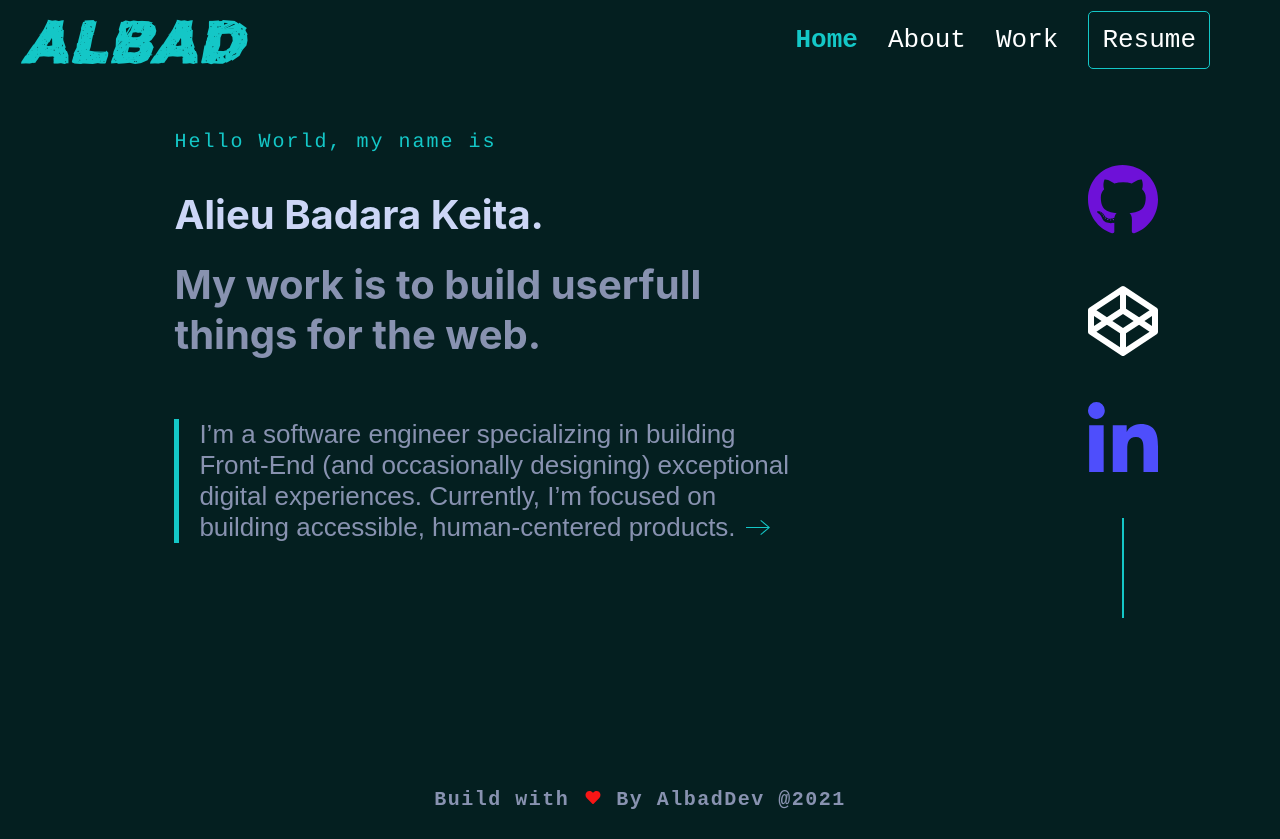
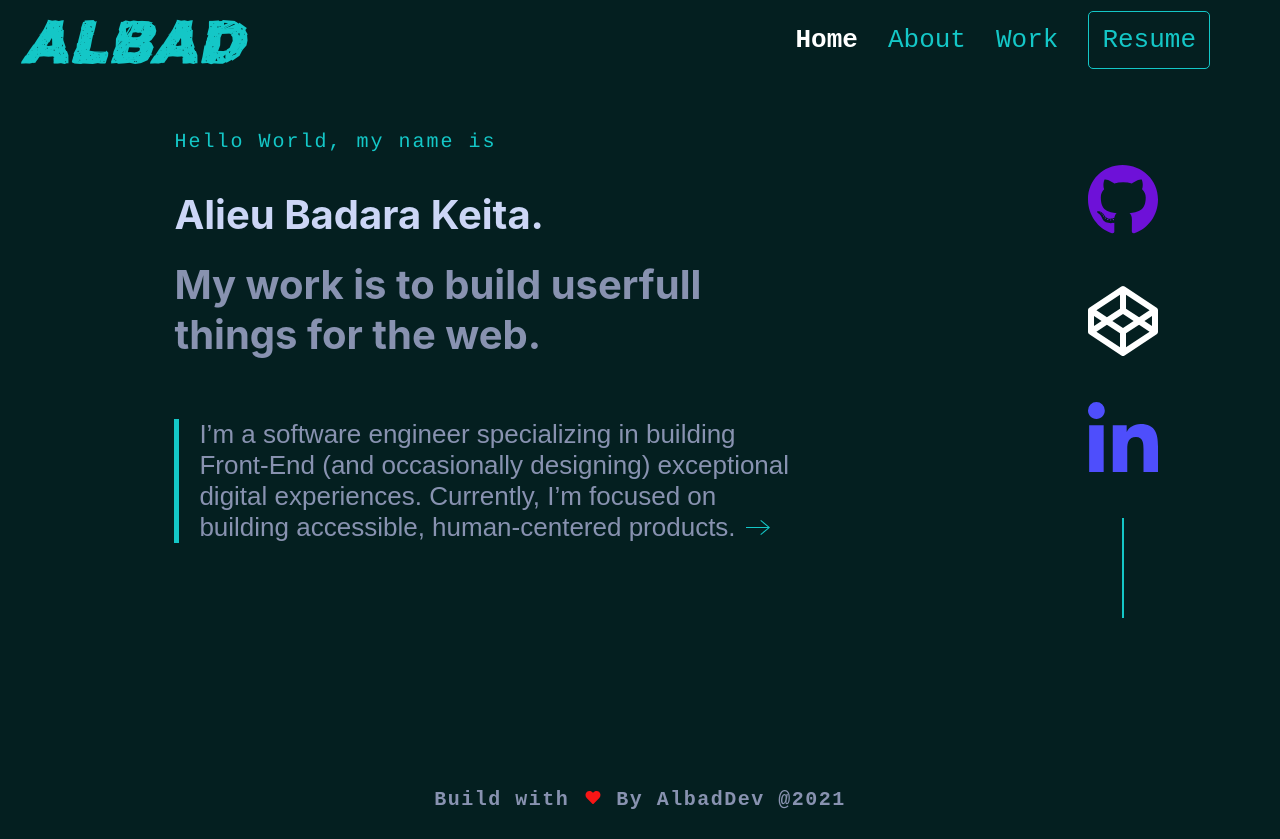
Before and after one commit to AlbadDev/portfolio_v1, a Next.js app: page / in a window 1280 px wide. Built offline with nearby package versions, Linux system fonts and the light colour scheme.

Commit message:
Update: delete used test link

```diff
--- a/components/Helper/ActiveLink.js
+++ b/components/Helper/ActiveLink.js
@@ -29,7 +29,7 @@ const ActiveLink = ({ router, href, children }) => {
     return (
         <div>
             <a href={href} onClick={handleClick} style={{
-                color : isCurrentPath ? ' #14c7c7' : '#fff',
+                color : isCurrentPath ? '#fff ' : ' #14c7c7',
                 fontWeight: isCurrentPath ? 'bold' : null
 
             }}>
--- a/components/Navbar.js
+++ b/components/Navbar.js
@@ -10,14 +10,10 @@ const Navbar = () => {
             <i>Albad</i>
             <section className={style.section}>
                 <ul>
-                    {/* <ActiveLink href='/'>home</ActiveLink>
-                    <ActiveLink href='/about'>about</ActiveLink>
-                    <ActiveLink href='/'>home</ActiveLink> */}
                     <li><Link href='/'><a><ActiveLink  href='/'> Home </ActiveLink></a></Link></li>
                     <li><Link href='/about'><a><ActiveLink href='/about'> About </ActiveLink></a></Link></li>
                     <li><Link href='/project'><a><ActiveLink href='/project'>Work</ActiveLink></a></Link></li>
-                    <li className={style.resume} style={{color:'#14c7c7'}}><Link href='/resume'><a><ActiveLink>Resume</ActiveLink></a></Link></li>
-
+                    <li className={style.resume} style={{color:'#14c7c7'}}><Link href='/resume'><a><ActiveLink href='/resume'>Resume</ActiveLink></a></Link></li>
                 </ul>
             </section>
             <FaStream className={style.menu} style={{height:30}}/>
```
